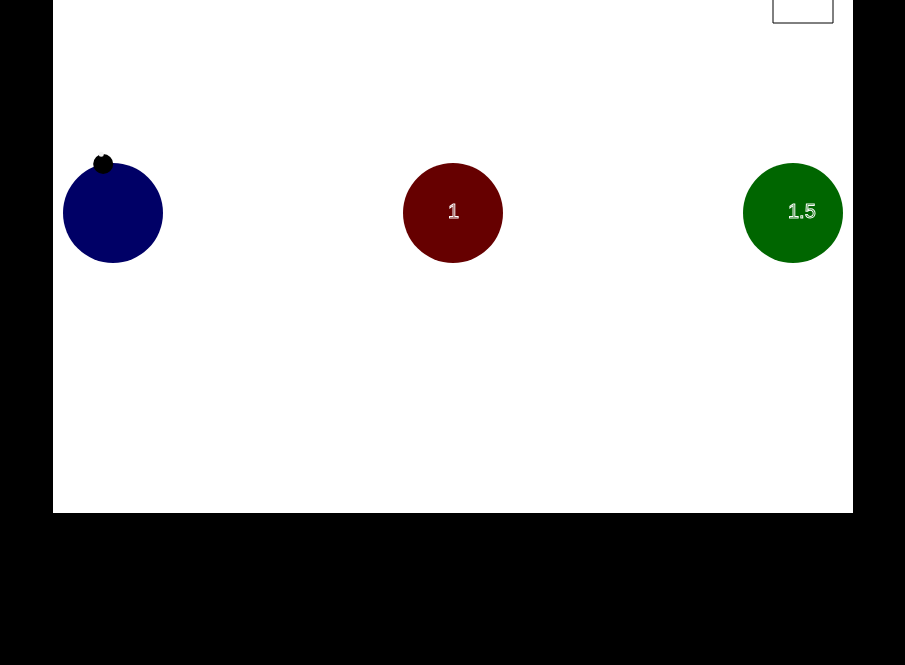
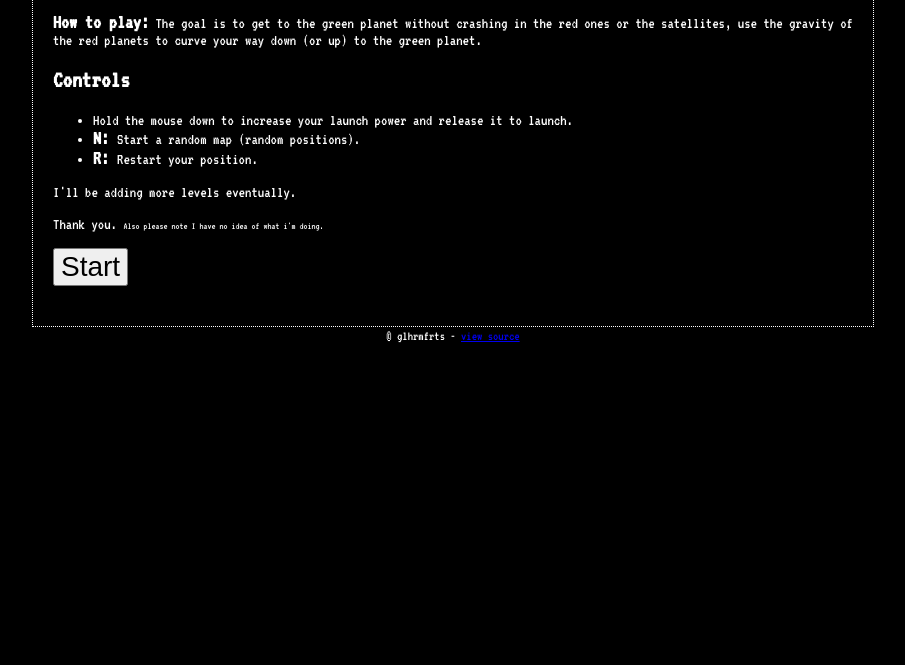
Before and after one commit to glhrmfrts/gravity, a plain HTML site: page index.html in a window 1280 px wide. Shown: the part 135-800 px from the top of the page, without its empty margins (187-1092 px from the left). Drawn offline with nearby package versions, Linux system fonts and the light colour scheme.

Commit message:
sounds and initial screen

```diff
--- a/assets/levels/levels.json
+++ b/assets/levels/levels.json
@@ -293,7 +293,7 @@
 		"radius": 60,
 		"density": 4
 	},
-	"maxPower": 60,
+	"maxPower": 40,
 	"playerRadius": 10,
 	"playerDensity": 1,
 	"planets": [
@@ -374,9 +374,9 @@
 		"x": 740,
 		"y": 300,
 		"radius": 50,
-		"density": 3
+		"density": 4
 	},
-	"maxPower": 60,
+	"maxPower": 40,
 	"playerRadius": 8,
 	"playerDensity": 2,
 	"planets": [
@@ -469,4 +469,63 @@
 			]
 		}
 	]
+},
+{
+	"homePlanet": {
+		"x": 60,
+		"y": 200,
+		"radius": 39,
+		"density": 1
+	},
+	"goalPlanet": {
+		"x": 60,
+		"y": 400,
+		"radius": 39,
+		"density": 1
+	},
+	"maxPower": 60,
+	"playerRadius": 10,
+	"playerDensity": 1,
+	"planets": [
+		{
+			"x": 60,
+			"y": 300,
+			"radius": 45,
+			"density": 2,
+			"satellites": [
+			]
+		},
+		{
+			"x": 180,
+			"y": 300,
+			"radius": 45,
+			"density": 2,
+			"satellites": [
+			]
+		},
+		{
+			"x": 300,
+			"y": 300,
+			"radius": 45,
+			"density": 2,
+			"satellites": [
+			]
+		},
+		{
+			"x": 500,
+			"y": 300,
+			"radius": 60,
+			"density": 5,
+			"satellites": [
+				{
+					"direction": -3,
+					"distance": 40,
+					"angle": 0,
+					"radius": 15,
+					"x": 0,
+					"y": 0
+				}
+			]
+		}
+	]
 }]
--- a/index.html
+++ b/index.html
@@ -3,28 +3,77 @@
 <head>
 	<meta charset="utf-8">
 	<title>Gravity Game</title>
+	<link href='http://fonts.googleapis.com/css?family=VT323' rel='stylesheet' type='text/css'>
 	<script src="//ajax.googleapis.com/ajax/libs/jquery/1.11.1/jquery.min.js"></script>
 	<style>
 		body {
+			font-family: 'VT323';
 			background-color: rgb(0, 0, 0);
+			color:#fff;
 		}
-		#game {
+		#game, #start {
 			max-width: 800px;
 			width:100%;
 			padding-top: 40px;
+			margin: 0 auto;
+		}
+		#game {
+			display:none;
+		}
+		#start {
+			border: 1px dotted #fff;
+			padding-left: 20px;
+			padding-right: 20px;
 			padding-bottom: 40px;
-			margin: 0 auto;
 		}
 		#solar_system {
 			background:white;
 			position:relative;
 		}
+		.title {
+			font-size:42px;
+			text-align:center;
+		}
+		.important {
+			font-weight:bold;
+			font-size: 20px;
+		}
+		#play {
+			font-size: 28px;
+		}
+		.b {
+			font-size: 10px;
+		}
 	</style>
 </head>
 <body>
+<div id="start">
+	<h1 class="title">Gravity Game</h1>
+	<p><strong class="important">How to play:</strong> The goal is to get to the green planet without crashing in the red ones or the satellites, use the gravity of the red planets to curve your way down (or up) to the green planet. </p>
+	<h2 class="controls">Controls</h2>
+	<ul class="keys">
+		<li>Hold the mouse down to increase your launch power and release it to launch.</li>
+		<li><strong class="important">N: </strong>Start a random map (random positions).</li>
+		<li><strong class="important">R: </strong>Restart your position.</li>
+	</ul>
+	<p>I'll be adding more levels eventually.</p>
+	<p>Thank you. <span class="b">Also please note I have no idea of what i'm doing.</span></p>
+
+	<button id="play">Start</button>
+
+</div>
 <div id="game">
 	<canvas id="solar_system" width="800" height="600"></canvas>
 </div>
+<div id="c" style="margin: 0 auto; width:800px; text-align:center;">
+	<small>&copy; glhrmfrts - <a href="http://github.com/glhrmfrts/gravity">view source</small>
+</div>
 <script src="scripts/gravity_game.js"></script>
+<script>
+	$('#play').on('click', function() {
+		$('#start').hide();
+		$('#game').show();
+	});
+</script>
 </body>
 </html>
--- a/scripts/gravity_game.js
+++ b/scripts/gravity_game.js
@@ -6,7 +6,7 @@ var solarSystem = document.getElementById('solar_system'),
 	ctx = solarSystem.getContext('2d'),
 	fps = 50,
 	planets = [],
-	totalPlanets = 4,
+	totalPlanets = 0,
 	player = {},
 	homePlanet = {},
 	goalPlanet = {},
@@ -24,12 +24,17 @@ var solarSystem = document.getElementById('solar_system'),
 	playerAngle = 0,
 	angleText = 0,
 	maps = [],
-	map = {};
+	map = {},
+	audios = [],
+	AUDIO_LOSE = 0,
+	AUDIO_WIN = 1;
 
 //create a new game with random positions, when we're out of maps
 function newGame() {
 
-	x = 0;
+	planets = [];
+	totalPlanets = 4 + Math.floor(Math.random() * 4);
+	maxPower = totalPlanets * 10;
 
 	var homeRadius = 40 + Math.floor(Math.random() * 20),
 		homeY = (homeRadius + 20) + Math.floor(Math.random() * (solarSystem.height - homeRadius - 20));
@@ -49,7 +54,7 @@ function newGame() {
 		density: getDensity(goalRadius)
 	};
 
-	createPlayer();
+	createPlayer(true);
 
 	var i = 0;
 	var r = Math.floor(Math.random() * totalPlanets.length);
@@ -89,6 +94,7 @@ function newGame() {
 			y: y,
 			radius: radius,
 			density: density,
+			satellites: []
 		});
 		i++;
 	}
@@ -113,16 +119,18 @@ function loadLevel(i) {
 	createPlayer();
 }
 
-function createPlayer() {
+function createPlayer(random) {
 
 	var playerX = homePlanet.x + homePlanet.radius,
-		playerY = homePlanet.y;
+		playerY = homePlanet.y,
+		playerRadius = (random) ? 5 + Math.floor(Math.random() * 5) : map.playerRadius,
+		playerDensity = (random) ? 10 - playerRadius : map.playerDensity;
 
 	player = {
 		x: playerX,
 		y: playerY,
-		radius: map.playerRadius,
-		density: map.playerDensity
+		radius: playerRadius,
+		density: playerDensity
 	};
 }
 
@@ -147,6 +155,16 @@ function getDensity(radius) {
 	}
 
 	return density;
+}
+
+function keyDown(e) {
+
+	if (e.keyCode == 78) {
+		restart();
+		newGame();
+	} else if (e.keyCode == 82) {
+		restart();
+	}
 }
 
 function mouseMove(e) {
@@ -211,17 +229,24 @@ function update(dt) {
 
 			if (Math.sqrt(Math.pow(p.y - player.y, 2) + Math.pow(p.x - player.x, 2)) < p.radius + player.radius) {
 				restart();
+				audios[AUDIO_LOSE].play();
 			}
 		}
 
 		if (Math.sqrt(Math.pow(goalPlanet.y - player.y, 2) + Math.pow(goalPlanet.x - player.x, 2)) < goalPlanet.radius + player.radius) {
 			restart();
+			audios[AUDIO_WIN].play();
 			level++;
-			loadLevel(level);
+
+			if (level >= maps.length - 1)
+				newGame();
+			else
+				loadLevel(level);
 		}
 
 		if (player.x > solarSystem.width || player.x <= 0 || player.y > solarSystem.height || player.y <= 0) {
 			restart();
+			audios[AUDIO_LOSE].play();
 		}
 
 	} else {
@@ -245,8 +270,10 @@ function update(dt) {
 			s.y = Math.sin(radians) * (p.radius + s.distance) + p.y;
 			s.angle += s.direction;
 
-			if (Math.sqrt(Math.pow(player.y - s.y, 2) + Math.pow(player.x - s.x, 2)) < player.radius + s.radius)
+			if (Math.sqrt(Math.pow(player.y - s.y, 2) + Math.pow(player.x - s.x, 2)) < player.radius + s.radius) {
 				restart();
+				audios[AUDIO_LOSE].play();
+			}
 		}
 	}
 }
@@ -258,14 +285,14 @@ function draw() {
 	ctx.save();
 	ctx.beginPath();
 	ctx.arc(homePlanet.x, homePlanet.y, homePlanet.radius, 0, 2 * Math.PI);
-	ctx.fillStyle = '#000066';
+	ctx.fillStyle = '#0000dd';
 	ctx.fill();
 	ctx.restore();
 
 	ctx.save();
 	ctx.beginPath();
 	ctx.arc(goalPlanet.x, goalPlanet.y, goalPlanet.radius, 0, 2 * Math.PI);
-	ctx.fillStyle = '#006600';
+	ctx.fillStyle = '#00dd00';
 	ctx.fill();
 	ctx.font = '20px Arial';
 	ctx.strokeStyle = '#ffffff';
@@ -292,7 +319,7 @@ function draw() {
 		ctx.save();
 		ctx.beginPath();
 		ctx.arc(p.x, p.y, p.radius, 0, 2 * Math.PI);
-		ctx.fillStyle = '#660000';
+		ctx.fillStyle = '#dd0000';
 		ctx.fill();
 		ctx.font = '20px Arial';
 		ctx.strokeStyle = '#ffffff';
@@ -320,7 +347,7 @@ function draw() {
 	ctx.save();
 	ctx.beginPath();
 	ctx.rect(730, 100, 40, -currentPowerRectHeight);
-	ctx.fillStyle = '#00cc00';
+	ctx.fillStyle = '#00dd00';
 	ctx.fill();
 	ctx.restore();
 
@@ -352,7 +379,7 @@ function run() {
 		previousTime = time;
 		time = new Date().getTime();
 
-		update((time - previousTime) / 100);
+		update(0.1);
 		draw();
 	}, 1000 / fps);
 }
@@ -374,6 +401,12 @@ getLevels.done(function(data) {
 	loadLevel(level);
 });
 
+//load the audios
+var str = ['lose', 'win'];
+for (var i = 0; i < str.length; i++) {
+	audios.push(new Audio('assets/sounds/'+ str[i] +'.mp3'));
+}
+
 solarSystem.addEventListener('mousemove', mouseMove);
 solarSystem.addEventListener('mouseup', launch);
 solarSystem.addEventListener('mousedown', function(e) {
@@ -381,8 +414,7 @@ solarSystem.addEventListener('mousedown', function(e) {
 		launching = true;
 });
 
-//this would start a random game
-//newGame();
+window.addEventListener('keydown', keyDown);
 
 //start the game loop
 run();
```
Also changed, not shown: 2 other files.
